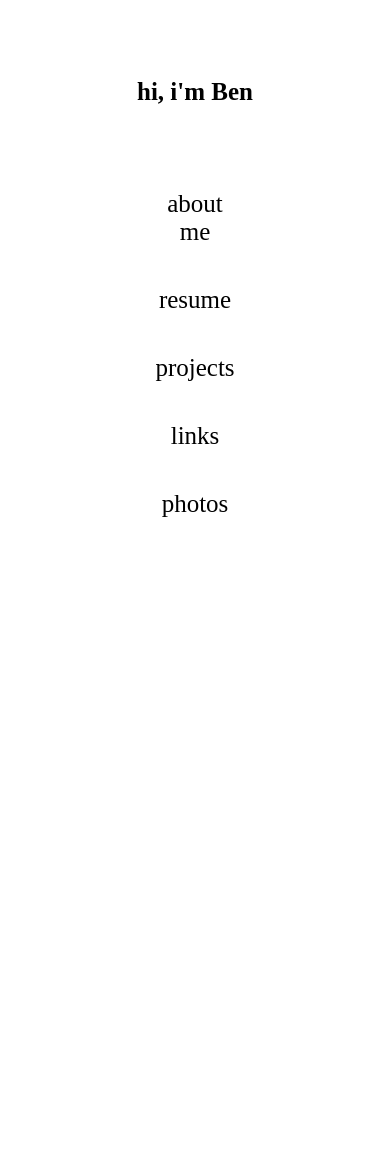
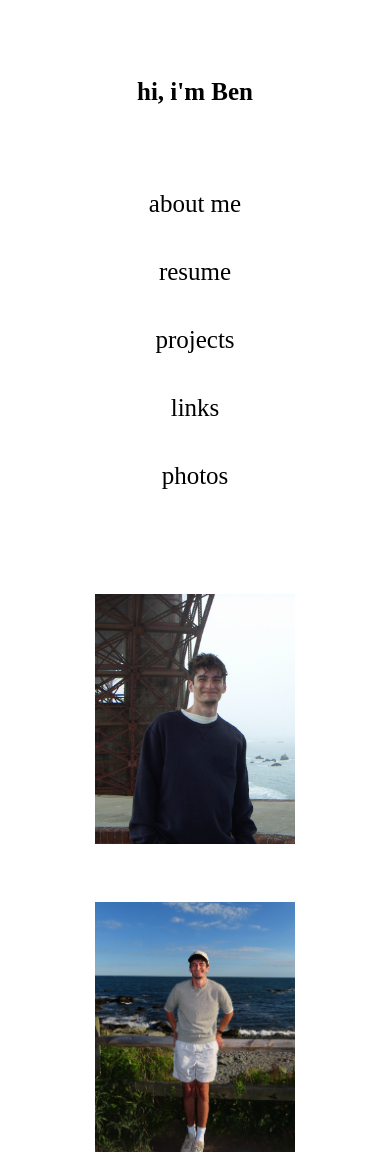
Before and after one commit to benastahl/ben_portfolio_website, a Flask app: page / in a window 390 px wide. Before the commit the page ends 517 px from the top, so only its background shows below. Run offline with Flask 3, Linux system fonts and the light colour scheme.

Commit message:
homepage update

```diff
--- a/static/stylesheets/index.css
+++ b/static/stylesheets/index.css
@@ -11,7 +11,7 @@
     justify-content: center;
 }
 
-.image-container .mobile {
+.image-container.mobile {
     display: none;
 }
 
@@ -57,12 +57,13 @@ a {
         width: 100vw;
     }
 
-    .image-container {
+    .image-container.mobile {
+        display: flex;
         width: 100vw;
         justify-items: center;
     }
 
-    img {
+    .image-container.desktop {
         display: none;
     }
 
--- a/templates/index.html
+++ b/templates/index.html
@@ -10,7 +10,7 @@
 <body>
 
 <section class="containers">
-    <div class="image-container">
+    <div class="image-container desktop">
         <img src="../static/images/rhode_island_cropped.JPG" alt="rhode island">
     </div>
     <div class="main-text">
@@ -28,7 +28,7 @@
             </ul>
         </div>
     </div>
-    <div class="image-container">
+    <div class="image-container desktop">
         <img src="../static/images/bridge_cropped.JPG" alt="golden gate bridge">
     </div>
 
@@ -36,12 +36,12 @@
 
 </section>
 
-<div class="image-container">
-    <img class="mobile" src="../static/images/bridge_cropped.JPG" alt="golden gate bridge">
+<div class="image-container mobile">
+    <img src="../static/images/bridge_cropped.JPG" alt="golden gate bridge">
 </div>
 
-<div class="image-container">
-    <img class="mobile" src="../static/images/rhode_island_cropped.JPG" alt="rhode island">
+<div class="image-container mobile">
+    <img src="../static/images/rhode_island_cropped.JPG" alt="rhode island">
 </div>
 
 </body>
```
